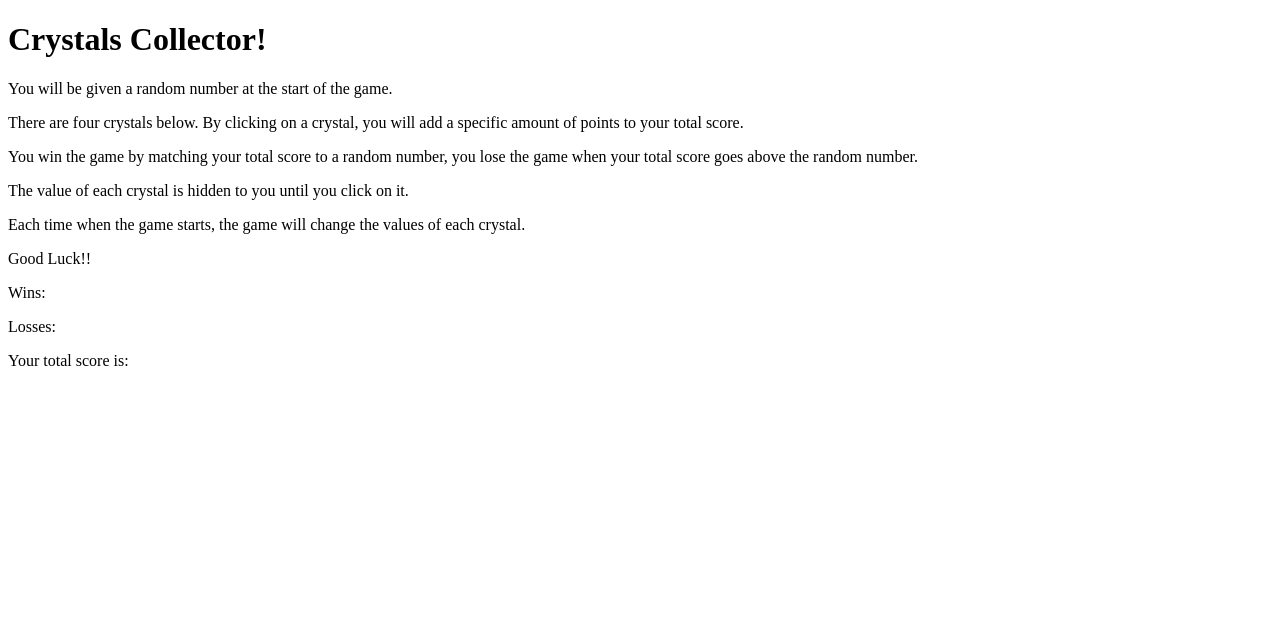
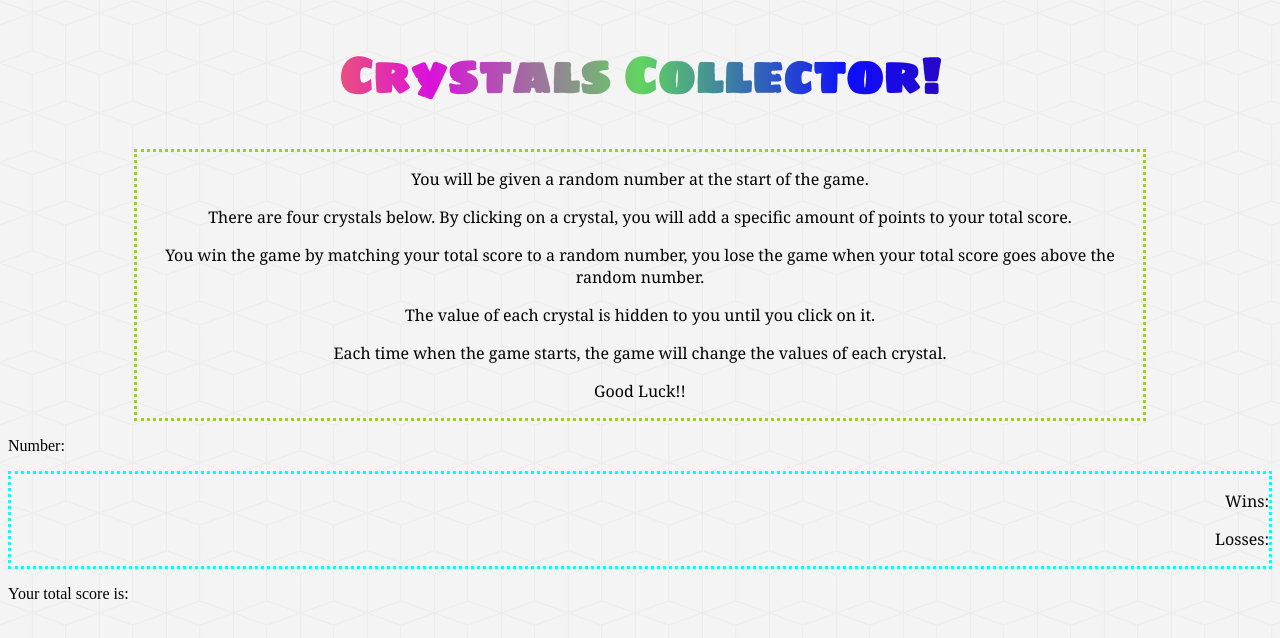
Before and after one commit to chloieeeramos/unit-4-game, a plain HTML site: page index.html in a window 1280 px wide. Drawn offline with Linux system fonts and the light colour scheme.

Commit message:
updated index file

```diff
--- a/assets/css/reset.css
+++ b/assets/css/reset.css
@@ -0,0 +1,48 @@
+/* http://meyerweb.com/eric/tools/css/reset/
+   v2.0 | 20110126
+   License: none (public domain)
+*/
+
+html, body, div, span, applet, object, iframe,
+h1, h2, h3, h4, h5, h6, p, blockquote, pre,
+a, abbr, acronym, address, big, cite, code,
+del, dfn, em, img, ins, kbd, q, s, samp,
+small, strike, strong, sub, sup, tt, var,
+b, u, i, center,
+dl, dt, dd, ol, ul, li,
+fieldset, form, label, legend,
+table, caption, tbody, tfoot, thead, tr, th, td,
+article, aside, canvas, details, embed,
+figure, figcaption, footer, header, hgroup,
+menu, nav, output, ruby, section, summary,
+time, mark, audio, video {
+	margin: 0;
+	padding: 0;
+	border: 0;
+	font-size: 100%;
+	font: inherit;
+	vertical-align: baseline;
+}
+/* HTML5 display-role reset for older browsers */
+article, aside, details, figcaption, figure,
+footer, header, hgroup, menu, nav, section {
+	display: block;
+}
+body {
+	line-height: 1;
+}
+ol, ul {
+	list-style: none;
+}
+blockquote, q {
+	quotes: none;
+}
+blockquote:before, blockquote:after,
+q:before, q:after {
+	content: '';
+	content: none;
+}
+table {
+	border-collapse: collapse;
+	border-spacing: 0;
+}
--- a/assets/css/style.css
+++ b/assets/css/style.css
@@ -0,0 +1,29 @@
+body {
+    background-image: url("../images/cubes.png");
+}
+
+.rainbow-text {
+    text-align: center;
+    font-family: "Sigmar One";
+    font-size: 25px;
+    background-image: linear-gradient(to left, yellow, indigo, rgb(13, 13, 252), rgb(97, 212, 97), rgb(219, 16, 219), orange, red);
+    -webkit-background-clip: text;
+    color: transparent;
+}
+
+.container {
+    text-align: center;
+    font-family: Cambria, Cochin, Georgia, Times, 'Times New Roman', serif;
+    border-style: dotted;
+    border-color: yellowgreen;
+    margin-left: 10%;
+    margin-right: 10%;
+}
+
+.counter {
+    text-align: right;
+    font-family: Cambria, Cochin, Georgia, Times, 'Times New Roman', serif;
+    border-style: dotted;
+    border-color: aqua;
+
+}
--- a/index.html
+++ b/index.html
@@ -6,11 +6,20 @@
     <meta http-equiv="X-UA-Compatible" content="ie=edge">
     <title>Crystals Collector</title>
 
+    <link href="https://fonts.googleapis.com/css?family=Sigmar+One" rel="stylesheet" type="text/css">
+    <link rel="stylesheet" href="assets/css/style.css">
+
 </head>
 
 <body>
 
+    <div class="rainbow-text">
+
         <h1>Crystals Collector!</h1>
+
+    </div>
+
+    <div class="container">
 
         <p>You will be given a random number at the start of the game.</p>
 
@@ -29,11 +38,24 @@
 
         <p>Good Luck!!</p>
 
+    </div>
+
+    <div class="number">
+
+        <p>Number:</p>
+
+    </div>
+
+    <div class="counter">
+
         <p>Wins:</p>
 
         <p>Losses:</p>
 
+    </div>
+
         <p>Your total score is:</p>
+
 
 
 </body>
```
